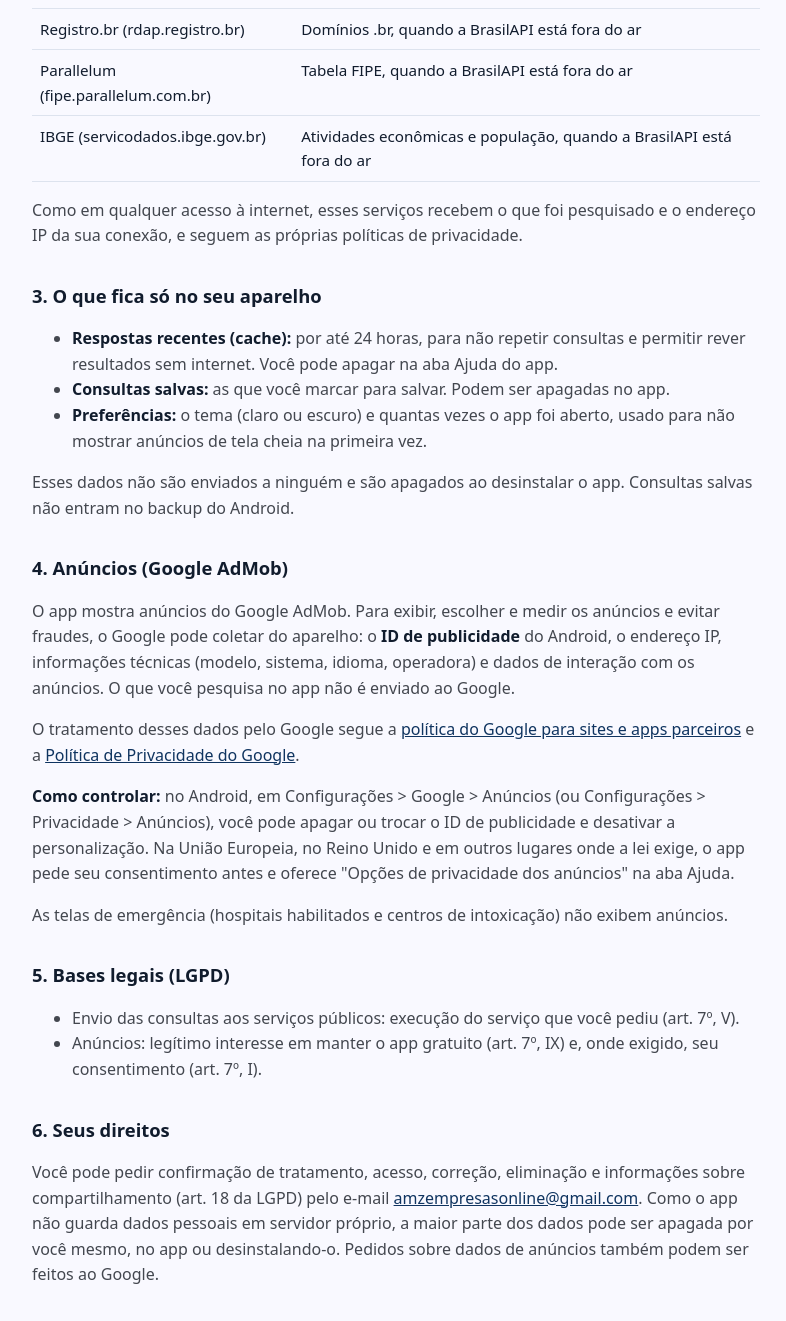
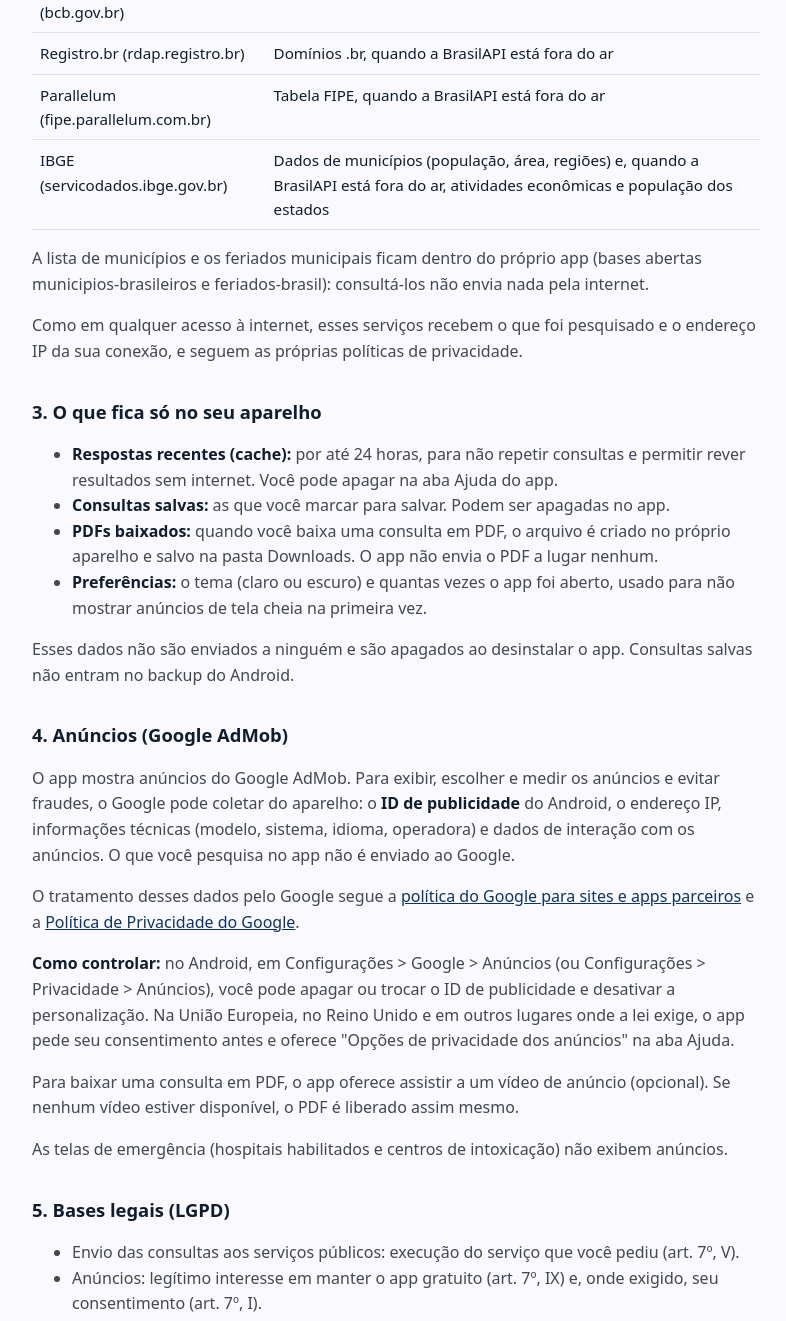
Before and after one commit to alessandrobonovox/alessandrobonovox.github.io, a plain HTML site: page privacidade.html in a window 1280 px wide. Shown: the part 848-2169 px from the top of the page, without its empty margins (244-1030 px from the left). Drawn offline with Linux system fonts and the light colour scheme.

Commit message:
Enhance IBGE details and PDF download info
Updated IBGE data description and added information about PDF downloads.

```diff
--- a/privacidade.html
+++ b/privacidade.html
@@ -35,8 +35,10 @@ servidor próprio e não recebe nem guarda essas pesquisas.</p>
 <tr><td>Banco Central do Brasil (bcb.gov.br)</td><td>Câmbio, Selic, CDI e IPCA, quando a BrasilAPI está fora do ar</td></tr>
 <tr><td>Registro.br (rdap.registro.br)</td><td>Domínios .br, quando a BrasilAPI está fora do ar</td></tr>
 <tr><td>Parallelum (fipe.parallelum.com.br)</td><td>Tabela FIPE, quando a BrasilAPI está fora do ar</td></tr>
-<tr><td>IBGE (servicodados.ibge.gov.br)</td><td>Atividades econômicas e população, quando a BrasilAPI está fora do ar</td></tr>
+<tr><td>IBGE (servicodados.ibge.gov.br)</td><td>Dados de municípios (população, área, regiões) e, quando a BrasilAPI está fora do ar, atividades econômicas e população dos estados</td></tr>
 </table>
+<p>A lista de municípios e os feriados municipais ficam dentro do próprio app (bases abertas
+municipios-brasileiros e feriados-brasil): consultá-los não envia nada pela internet.</p>
 <p>Como em qualquer acesso à internet, esses serviços recebem o que foi pesquisado e o endereço IP
 da sua conexão, e seguem as próprias políticas de privacidade.</p>
 
@@ -45,6 +47,8 @@ da sua conexão, e seguem as próprias políticas de privacidade.</p>
 <li><strong>Respostas recentes (cache):</strong> por até 24 horas, para não repetir consultas e
 permitir rever resultados sem internet. Você pode apagar na aba Ajuda do app.</li>
 <li><strong>Consultas salvas:</strong> as que você marcar para salvar. Podem ser apagadas no app.</li>
+<li><strong>PDFs baixados:</strong> quando você baixa uma consulta em PDF, o arquivo é criado no
+próprio aparelho e salvo na pasta Downloads. O app não envia o PDF a lugar nenhum.</li>
 <li><strong>Preferências:</strong> o tema (claro ou escuro) e quantas vezes o app foi aberto,
 usado para não mostrar anúncios de tela cheia na primeira vez.</li>
 </ul>
@@ -63,6 +67,8 @@ e a <a href="https://policies.google.com/privacy?hl=pt-BR">Política de Privacid
 Configurações &gt; Privacidade &gt; Anúncios), você pode apagar ou trocar o ID de publicidade e
 desativar a personalização. Na União Europeia, no Reino Unido e em outros lugares onde a lei exige,
 o app pede seu consentimento antes e oferece "Opções de privacidade dos anúncios" na aba Ajuda.</p>
+<p>Para baixar uma consulta em PDF, o app oferece assistir a um vídeo de anúncio (opcional). Se
+nenhum vídeo estiver disponível, o PDF é liberado assim mesmo.</p>
 <p>As telas de emergência (hospitais habilitados e centros de intoxicação) não exibem anúncios.</p>
 
 <h2>5. Bases legais (LGPD)</h2>
```
